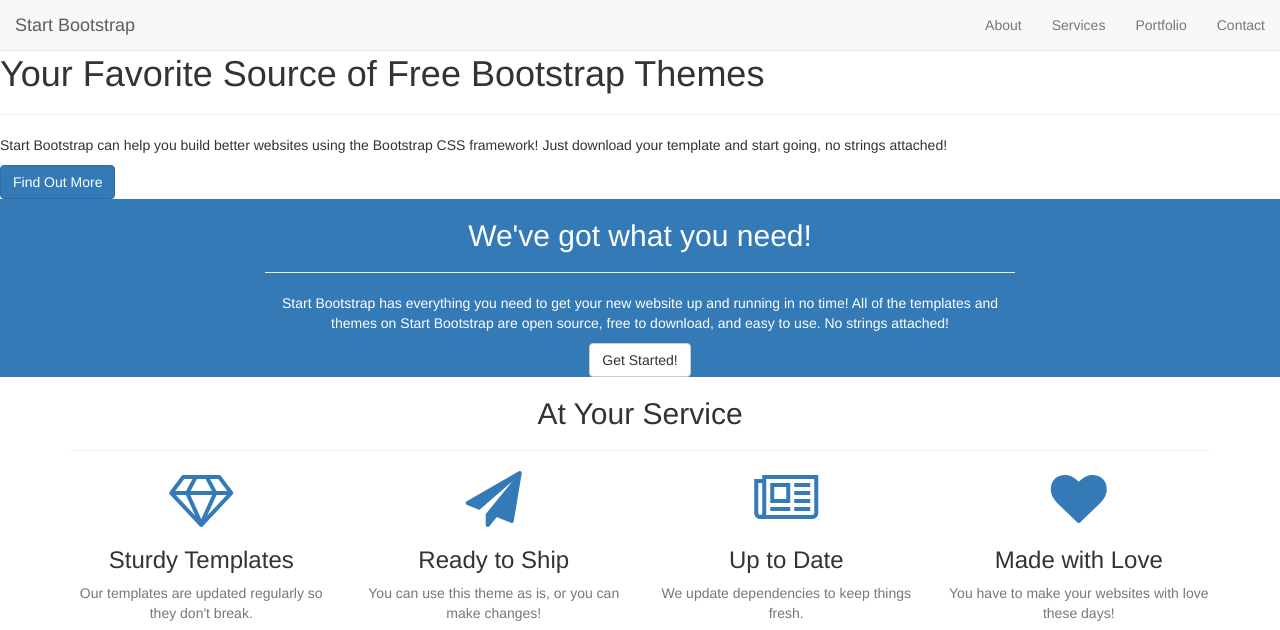
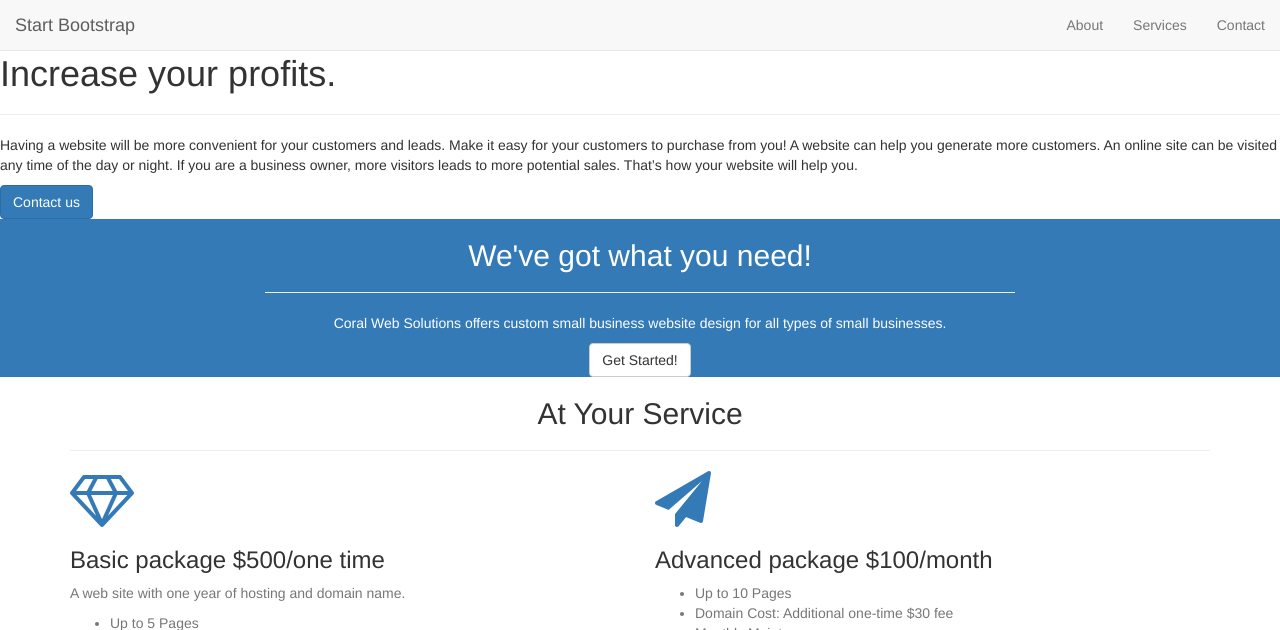
Before and after one commit to neyvis/portfolio, a Django app: page / in a window 1280 px wide. Shown: the top 630 px of the page. Run offline with Django 3.2, Linux system fonts and the light colour scheme; some libraries are stand-ins or nearby versions.

Commit message:
changing index page.

```diff
--- a/portfolio/portfolioapp/templates/index.html
+++ b/portfolio/portfolioapp/templates/index.html
@@ -45,6 +45,7 @@
 
     <!-- Theme CSS -->
     <link href="css/creative.min.css" rel="stylesheet">
+    <link href="css/style.css" rel="stylesheet">
 
     <!-- HTML5 Shim and Respond.js IE8 support of HTML5 elements and media queries -->
     <!-- WARNING: Respond.js doesn't work if you view the page via file:// -->
@@ -76,9 +77,12 @@
                     <li>
                         <a class="page-scroll" href="#services">Services</a>
                     </li>
+                    <!--
                     <li>
                         <a class="page-scroll" href="#portfolio">Portfolio</a>
                     </li>
+
+                    -->
                     <li>
                         <a class="page-scroll" href="#contact">Contact</a>
                     </li>
@@ -92,10 +96,16 @@
     <header>
         <div class="header-content">
             <div class="header-content-inner">
-                <h1 id="homeHeading">Your Favorite Source of Free Bootstrap Themes</h1>
+                <h1 id="homeHeading">Increase your profits.</h1>
                 <hr>
-                <p>Start Bootstrap can help you build better websites using the Bootstrap CSS framework! Just download your template and start going, no strings attached!</p>
-                <a href="#about" class="btn btn-primary btn-xl page-scroll">Find Out More</a>
+                <p>Having a website will be more convenient for your customers and leads.
+                 Make it easy for your customers to purchase from you!
+                 A website can help you generate more customers.
+                 An online site can be visited any time of the day or night.
+                 If you are a business owner, more visitors  leads to more potential sales.
+                 That’s how your website will help you.
+                 </p>
+                <a href="#contact" class="btn btn-primary btn-xl page-scroll">Contact us</a>
             </div>
         </div>
     </header>
@@ -106,7 +116,7 @@
                 <div class="col-lg-8 col-lg-offset-2 text-center">
                     <h2 class="section-heading">We've got what you need!</h2>
                     <hr class="light">
-                    <p class="text-faded">Start Bootstrap has everything you need to get your new website up and running in no time! All of the templates and themes on Start Bootstrap are open source, free to download, and easy to use. No strings attached!</p>
+                    <p class="text-faded">Coral Web Solutions offers custom small business website design for all types of small businesses.</p>
                     <a href="#services" class="page-scroll btn btn-default btn-xl sr-button">Get Started!</a>
                 </div>
             </div>
@@ -124,37 +134,48 @@
         </div>
         <div class="container">
             <div class="row">
-                <div class="col-lg-3 col-md-6 text-center">
+                <div class="col-lg-6 col-md-6">
                     <div class="service-box">
                         <i class="fa fa-4x fa-diamond text-primary sr-icons"></i>
-                        <h3>Sturdy Templates</h3>
-                        <p class="text-muted">Our templates are updated regularly so they don't break.</p>
+                        <h3>Basic package  $500/one time</h3>
+                        <p class="text-muted">A web site with one year of hosting and domain name.</p>
+                        <ul class="text-muted">
+
+							<li>Up to 5 Pages</li>
+
+							<li>Domain Cost: Additional one-time $30 fee</li>
+
+						</ul>
+
                     </div>
                 </div>
-                <div class="col-lg-3 col-md-6 text-center">
+                <div class="col-lg-6 col-md-6">
                     <div class="service-box">
                         <i class="fa fa-4x fa-paper-plane text-primary sr-icons"></i>
-                        <h3>Ready to Ship</h3>
-                        <p class="text-muted">You can use this theme as is, or you can make changes!</p>
-                    </div>
-                </div>
-                <div class="col-lg-3 col-md-6 text-center">
-                    <div class="service-box">
-                        <i class="fa fa-4x fa-newspaper-o text-primary sr-icons"></i>
-                        <h3>Up to Date</h3>
-                        <p class="text-muted">We update dependencies to keep things fresh.</p>
-                    </div>
-                </div>
-                <div class="col-lg-3 col-md-6 text-center">
-                    <div class="service-box">
-                        <i class="fa fa-4x fa-heart text-primary sr-icons"></i>
-                        <h3>Made with Love</h3>
-                        <p class="text-muted">You have to make your websites with love these days!</p>
+                        <h3>Advanced package $100/month</h3>
+                        <ul class="text-muted">
+
+							<li>Up to 10 Pages</li>
+
+    <li>Domain Cost: Additional one-time $30 fee</li>
+    <li>Monthly Maintenance
+		<ul>
+			<li>Layout Changes</li>
+			<li>Content Changes</li>
+			<li>Routine Maintenance</li>
+			<li>Blog posts if applicable (send us posts to add)</li>
+			<li>Additional services upon request</li>
+		</ul>
+        </li>
+
+</ul>
                     </div>
                 </div>
             </div>
         </div>
     </section>
+
+ <!--
 
     <section class="no-padding" id="portfolio">
         <div class="container-fluid">
@@ -261,6 +282,7 @@
             </div>
         </div>
     </aside>
+    -->
 
     <section id="contact">
         <div class="container">
```
Also changed, not shown: 2 other files.
